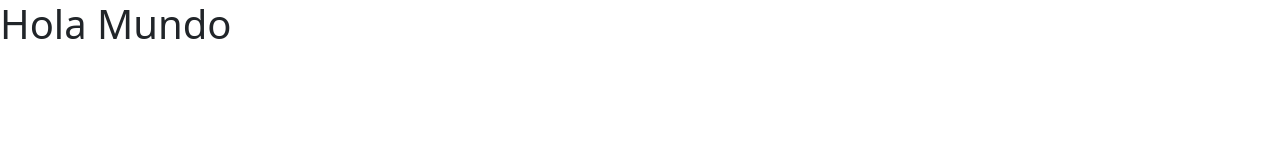
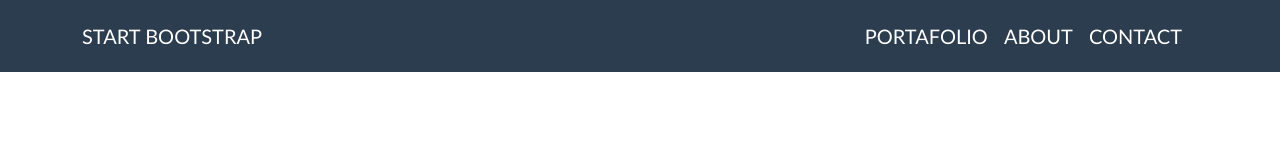
Before and after one commit to TatanDesign14/actividad_branch, a plain HTML site: page index.html in a window 1280 px wide. Drawn offline with Linux system fonts and the light colour scheme.

Commit message:
Se agregar SENA-1 navbar

```diff
--- a/css/style.css
+++ b/css/style.css
@@ -0,0 +1,16 @@
+.bg-sena1{
+    background-color: #2C3D4F!important;
+    color: #ffff;
+}
+.navbar-brand {
+    color: #FFFFFF;
+    text-decoration: none;
+    white-space: nowrap;
+}
+
+nav a:hover{
+    color: lightslategray!important;
+}
+body {
+    font-family: 'Trebuchet MS', 'Lucida Sans Unicode', 'Lucida Grande', 'Lucida Sans', Arial, sans-serif;
+}
--- a/index.html
+++ b/index.html
@@ -1,13 +1,40 @@
 <!DOCTYPE html>
 <html lang="en">
+
 <head>
-    <meta charset="UTF-8">
-    <meta http-equiv="X-UA-Compatible" content="IE=edge">
-    <meta name="viewport" content="width=device-width, initial-scale=1.0">
-    <title>Document</title>
-    <link rel="stylesheet" href="libs/bootstrap-5.2.3/css/bootstrap.css">
+  <meta charset="UTF-8">
+  <meta http-equiv="X-UA-Compatible" content="IE=edge">
+  <meta name="viewport" content="width=device-width, initial-scale=1.0">
+  <title>Document</title>
+  <link rel="stylesheet" href="libs/bootstrap-5.2.3/css/bootstrap.css">
+  <link rel="stylesheet" href="css/style.css">
 </head>
+
 <body>
-    <h1>Hola Mundo</h1>
+  <nav class="navbar navbar-expand-lg bg-sena1 p-3">
+    <div class="container">
+      <a class="navbar-brand" href="#">START BOOTSTRAP</a>
+      <button class="navbar-toggler" type="button" data-bs-toggle="collapse" data-bs-target="#navbarText"
+        aria-controls="navbarText" aria-expanded="false" aria-label="Toggle navigation">
+        <span class="navbar-toggler-icon"></span>
+      </button>
+      <div class="collapse navbar-collapse" id="navbarText">
+        <ul class="navbar-nav me-auto mb-2 mb-lg-0">
+        </ul>
+        <a class="navbar-brand" href="#">
+          PORTAFOLIO
+        </a>
+        <a class="navbar-brand" href="#">
+          ABOUT
+        </a>
+        <a class="navbar-brand" href="#">
+          CONTACT
+        </a>
+      </div>
+    </div>
+  </nav>
 </body>
+
+<script src="libs/bootstrap-5.2.3/js/bootstrap.js"></script>
+
 </html>
```
